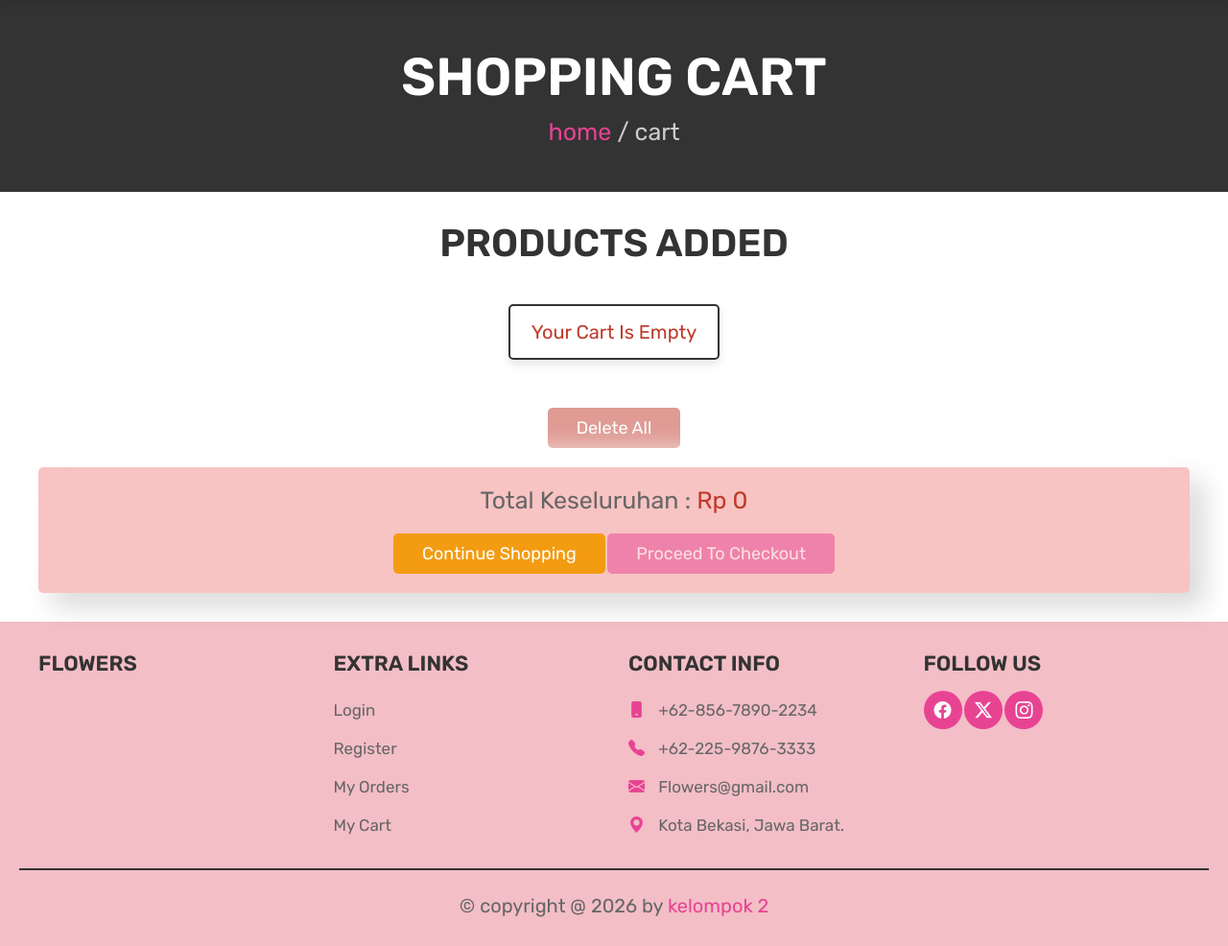
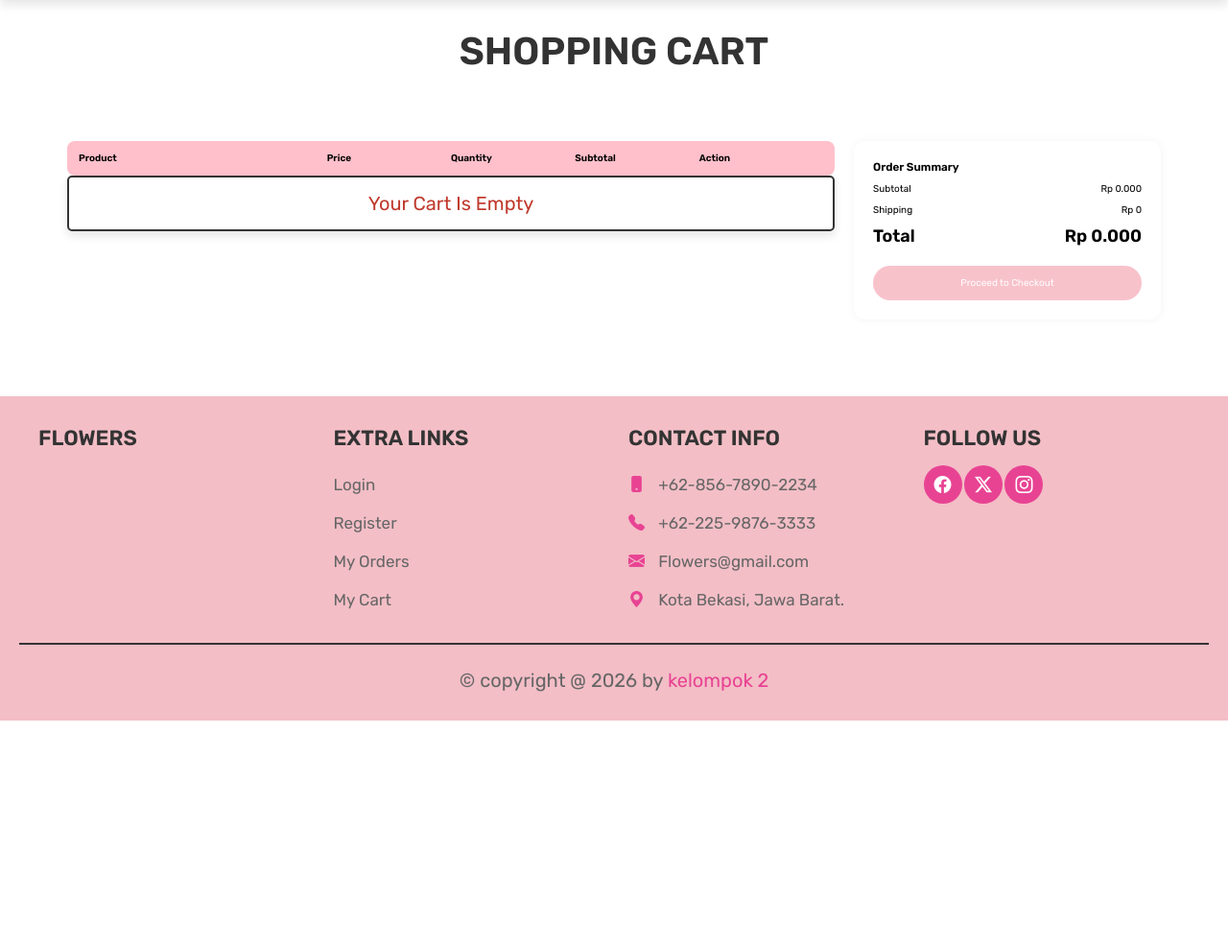
Before and after one commit to Novi35/flower-shop, a PHP site: page /cart.php in a window 1280 px wide. Shown: the part 68-1054 px from the top of the page at 96% size. After the commit the page ends 819 px from the top, so only its background shows below. Run offline with PHP 8.4, Linux system fonts and the light colour scheme; a user stored in the database is signed in; data comes from the database, SQL or seed files in the repository.

Commit message:
update cart

```diff
--- a/cart.php
+++ b/cart.php
@@ -38,7 +38,7 @@ if(isset($_POST['update_quantity'])){
    <meta name="viewport" content="width=device-width, initial-scale=1.0">
    <title>shopping cart</title>
 
-   <!-- icon  -->
+   <!-- font awesome cdn link  -->
    <link rel="stylesheet" href="https://cdn.jsdelivr.net/npm/bootstrap-icons/font/bootstrap-icons.css">
 
    <!-- custom admin css file link  -->
@@ -49,61 +49,93 @@ if(isset($_POST['update_quantity'])){
 
 <?php @include 'header.php'; ?>
 
-<section class="heading">
-    <h3>shopping cart</h3>
-    <p> <a href="home.php">home</a> / cart </p>
+<?php
+$grand_total = 0;
+$select_cart = mysqli_query($conn, "SELECT * FROM `cart` WHERE user_id = '$user_id'");
+?>
+
+<section class="shopping-cart">
+    <h1 class="title">shopping cart</h1>
+    <div class="cart-layout">
+        <div class="cart-left">
+            <div class="cart-header">
+            <span>Product</span>
+            <span>Price</span>
+            <span>Quantity</span>
+            <span>Subtotal</span>
+            <span>Action</span>
+            </div>
+
+            <?php if(mysqli_num_rows($select_cart) > 0){ ?>
+            <?php while($fetch_cart = mysqli_fetch_assoc($select_cart)){
+
+            $sub_total = $fetch_cart['price'] * $fetch_cart['quantity'];
+            $grand_total += $sub_total;
+            ?>
+
+            <form class="cart-item"
+                data-id="<?php echo $fetch_cart['id']; ?>"
+                data-price="<?php echo $fetch_cart['price']; ?>">
+
+            <div class="product">
+                <!-- <a href="cart.php?delete=<?php echo $fetch_cart['id']; ?>" class="remove">×</a> -->
+                <img src="flowers/<?php echo $fetch_cart['image']; ?>">
+                <h4><?php echo $fetch_cart['name']; ?></h4>
+            </div>
+
+            <div class="price">
+                Rp <?php echo $fetch_cart['price']; ?>.000
+            </div>
+
+            <div class="qty-wrapper">
+                <button type="button" class="qty-btn minus">−</button>
+                <input type="number" class="qty" value="<?php echo $fetch_cart['quantity']; ?>" min="1">
+                <button type="button" class="qty-btn plus">+</button>
+            </div>
+
+            <div class="subtotal">
+                Rp <span class="subtotal-value"><?php echo $sub_total; ?></span>.000
+            </div>
+
+             <div class="delete">
+                <a href="cart.php?delete=<?php echo $fetch_cart['id']; ?>" class="bi bi-trash"></a>
+            </div>
+
+            </form>
+
+            <?php } } else { ?>
+            <p class="empty">your cart is empty</p>
+            <?php } ?>
+
+        </div>
+
+        <!-- RIGHT -->
+        <div class="cart-right">
+            <h3>Order Summary</h3>
+
+            <div class="summary-row">
+                <span>Subtotal</span>
+                <span>Rp <span id="grand-total"><?php echo $grand_total; ?></span>.000</span>
+            </div>
+
+            <div class="summary-row">
+                <span>Shipping</span>
+                <span>Rp 0</span>
+            </div>
+
+            <div class="summary-row total">
+                <span>Total</span>
+                <span>Rp <span id="grand-total-final"><?php echo $grand_total; ?></span>.000</span>
+            </div>
+
+            <a href="checkout.php"
+                class="checkout-btn <?php echo ($grand_total > 0)?'':'disabled' ?>">
+                Proceed to Checkout
+            </a>
+        </div>
+    </div>
 </section>
 
-<section class="shopping-cart">
-    <h1 class="title">products added</h1>
-    <div class="box-container">
-
-    <?php
-        $grand_total = 0;
-        $select_cart = mysqli_query($conn, "SELECT * FROM `cart` WHERE user_id = '$user_id'") or die('query failed');
-        if(mysqli_num_rows($select_cart) > 0){
-            while($fetch_cart = mysqli_fetch_assoc($select_cart)){
-    ?>
-    <form action="" method="post" class="box">
-        <a href="cart.php?delete=<?php echo $fetch_cart['id']; ?>" class="fas fa-times" onclick="return confirm('delete this from cart?');"></a>
-        <img src="flowers/<?php echo $fetch_cart['image']; ?>" alt="" class="image">
-        <div class="name"><?php echo $fetch_cart['name']; ?></div>
-        <div class="price-qty">
-            <div class="price">Rp <?php echo $fetch_cart['price']; ?></div>
-            <div class="qty-wrapper">
-               <button type="button" class="qty-btn minus">−</button>
-               <input type="number" name="cart_quantity" value="<?php echo $fetch_cart['quantity']; ?>" min="1" class="qty">
-               <button type="button" class="qty-btn plus">+</button>
-            </div>
-         </div>
-            <input type="hidden" value="<?php echo $fetch_cart['id']; ?>" name="cart_id">
-        <div class="action-buttons">
-            <a href="view_page.php?pid=<?php echo $fetch_cart['pid']; ?>" class="btn detail-btn">Details</a>
-            <input type="submit" value="update" class="option-btn" name="update_quantity">
-        </div>
-        <div class="sub-total"> Sub-total : <span>Rp <?php echo $sub_total = ($fetch_cart['price'] * $fetch_cart['quantity']); ?></span>
-     </div>
-    </form>
-    <?php
-    $grand_total += $sub_total;
-        }
-    }else{
-        echo '<p class="empty">your cart is empty</p>';
-    }
-    ?>
-    </div>
-
-    <div class="more-btn">
-        <a href="cart.php?delete_all" class="delete-btn <?php echo ($grand_total > 1)?'':'disabled' ?>" onclick="return confirm('delete all from cart?');">delete all</a>
-    </div>
-
-    <div class="cart-total">
-        <p>Total Keseluruhan : <span>Rp <?php echo $grand_total; ?></span></p>
-        <a href="shop.php" class="option-btn">continue shopping</a>
-        <a href="checkout.php" class="btn  <?php echo ($grand_total > 1)?'':'disabled' ?>">proceed to checkout</a>
-    </div>
-
-</section>
 
 
 
@@ -112,7 +144,57 @@ if(isset($_POST['update_quantity'])){
 
 <?php @include 'footer.php'; ?>
 
+<script src="https://code.jquery.com/jquery-3.7.1.min.js"></script>
+
 <script src="js/script.js"></script>
+
+<script>
+$(document).on('click', '.qty-btn', function () {
+
+  let item = $(this).closest('.cart-item');
+  let qtyInput = item.find('.qty');
+  let price = parseInt(item.data('price'));
+  let cartId = item.data('id');
+
+  let qty = parseInt(qtyInput.val());
+
+  if ($(this).hasClass('plus')) {
+    qty++;
+  } else if ($(this).hasClass('minus') && qty > 1) {
+    qty--;
+  }
+
+  qtyInput.val(qty);
+
+  // update subtotal per item
+  let subtotal = price * qty;
+  item.find('.subtotal-value').text(subtotal);
+
+  // update grand total
+  updateGrandTotal();
+
+  // update database
+  $.ajax({
+    url: 'update_cart.php',
+    type: 'POST',
+    data: {
+      cart_id: cartId,
+      cart_quantity: qty
+    }
+  });
+
+});
+
+function updateGrandTotal() {
+  let total = 0;
+  $('.subtotal-value').each(function () {
+    total += parseInt($(this).text());
+  });
+  $('#grand-total, #grand-total-final').text(total);
+}
+</script>
+
+
 
 </body>
 </html>
--- a/css/style.css
+++ b/css/style.css
@@ -924,181 +924,120 @@ section{
 }
 
 
-.shopping-cart .box-container{
-   margin:0 auto;
-   display: grid;
-   grid-template-columns: repeat(auto-fit, 22rem);
-   gap: 5rem;
-   align-items: flex-start;
-   justify-content: center;
-   padding: 2rem;
+.cart-layout{
+  display: grid;
+  grid-template-columns: 2.5fr 1fr;
+  gap: 2rem;
+  padding: 5rem;
 }
 
-.shopping-cart .box-container .box{
-   background-color: #f6f6f4;
-   box-shadow:
-      -14px -14px 28px rgb(255, 255, 255),
-       14px  14px 28px rgba(0,0,0,0.16);
-   border-radius: .5rem;
-   padding:2rem;
-   text-align: flex-start;
-   position: relative;
-   height: auto;
+.qty-wrapper{
+  display: flex;
+  align-items: center;
+  gap: 2px;          /* jarak antar elemen */
 }
 
-.shopping-cart .box-container .box:hover{
-   transform: translateY(-4px);
-   box-shadow:
-      -14px -14px 28px rgba(255,255,255,1),
-       14px  14px 28px rgba(0,0,0,0.16);
+/* ANGKA */
+.qty{
+  width: 32px;
+  text-align: end;
+  border: none;
+  outline: none;
+  font-size: 1rem;
+  background: transparent;
 }
 
-.shopping-cart .box-container .box .image{
-   height: 100%;
-   width: 100%;
-   object-fit: cover;
+/* PLUS & MINUS */
+.qty-btn{
+  width: 20px;
+  height: 20px;
+  border-radius: 50%;
+  border: 1px solid #ccc;
+  background: #fff;
+  display: flex;
+  align-items: center;
+  justify-content: center;
+  cursor: pointer;
+  font-size: 18px;
+  font-weight: 600;
+  line-height: 1;
 }
 
-.shopping-cart .box-container .box .fa-times{
-   position: absolute;
-   top:1rem;
-   height: 4.5rem;
-   width: 4.5rem;
-   line-height: 4.3rem;
-   font-size: 2rem;
-   border-radius: .5rem;
+.qty-btn:hover{
+  background: #f2f2f2;
 }
 
-.shopping-cart .box-container .box .fa-times{
-   color:var(--red);
-}
-
-.shopping-cart .box-container .box .fa-times:hover{
-   transform: translateY(-4px);
-}
-
-.shopping-cart .box-container .box .name{
-   font-size: 2rem;
-   color:var(--black);
-   margin:1rem 0;
-}
-
-.shopping-cart .box-container .box .price-qty{
-   display: flex;
-   align-items: center;
-   justify-content: space-between;
-   gap: 1rem;
-   margin-top: .5rem;
-}
-
-.shopping-cart .box-container .box .price{
-   font-size: 1.8rem;
-   color:var(--black);
-   align-items: flex-start;
-}
-
-.shopping-cart .box-container .box .qty-btn{
-   width: 20px;
-   height: 20px;
-   background: #f5f5f5;
-   border: none;
-   cursor: pointer;
-   font-size: 1.4rem;
-   font-weight: 600;
-}
-
-.shopping-cart .box-container .box .qty-btn:hover{
-   background: #eee;
-}
-
-.shopping-cart .box-container .box .qty-wrapper{
-   display: flex;
-   align-items: center;
-   border: 1px solid #ddd;
-   border-radius: .6rem;
-   overflow: hidden;
-   width: 60px;
-}
-
-.shopping-cart .box-container .box .qty{
-   width: 30px;
-   text-align: center;
-   border: none;
-   outline: none;
-   font-size: 1.5rem;
+/* OPTIONAL: DISABLE MINUS */
+.qty-btn.minus:disabled{
+  opacity: .4;
+  cursor: not-allowed;
 }
 
 
-.shopping-cart .box-container .box .sub-total{
-   margin-top: 1.5rem;
-   font-size: 1.8rem;
-   color:var(--light-color);
+.cart-header,
+.cart-item{
+  display: grid;
+  grid-template-columns: 2fr 1fr 1fr 1fr 1fr;
+  align-items: center;
 }
 
-.shopping-cart .box-container .box .sub-total span{
-   color:var(--red);
+.cart-header{
+  background: pink;
+  padding: 12px;
+  font-weight: bold;
+  border-radius: 8px;
 }
 
-.shopping-cart .box-container .box .action-buttons{
-   display: flex;
-   align-items: flex-start;
-   gap: .5rem;
-   margin-top: 2rem;
+.cart-item{
+  padding: 15px 0;
+  border-bottom: 1px solid #eee;
 }
 
-.shopping-cart .box-container .box .action-buttons .btn,
-.shopping-cart .box-container .box .action-buttons input{
-   flex: 0 0 auto;
-   width: auto;
-   padding: .6rem;
-   font-size: 1.2rem;
+.product{
+  display: flex;
+  align-items: center;
+  gap: 12px;
 }
 
-.shopping-cart .box-container .box .detail-btn{
-   background: #f6f6f4;
-   color: var(--pink);
-   border: 1px solid var(--pink);
-   box-shadow: none;
+.product img{
+  width: 60px;
+  border-radius: 6px;
 }
 
-.shopping-cart .box-container .box .detail-btn:hover{
-   background: #f2f4f8;
+.bi-trash{
+  font-size: 20px;
+  text-decoration: none;
+  color: #333;
 }
 
-
-.shopping-cart .box-container .box .action-buttons{
-   display: flex;
-   gap: .5rem;
-   margin-top: 1.5rem;
+.cart-right{
+  background: #fff;
+  padding: 20px;
+  border-radius: 12px;
+  box-shadow: 0 0 10px rgba(0,0,0,.05);
+  height: fit-content;
 }
 
-.shopping-cart .box-container .box .action-buttons button{
-   flex: 0 0 auto;
+.summary-row{
+  display: flex;
+  justify-content: space-between;
+  margin: 10px 0;
 }
 
-.shopping-cart .cart-total{
-   max-width: 1200px;
-   margin:0 auto;
-   padding:2rem;
-   text-align: center;
-   border-radius: .5rem;
-   margin-top: 2rem;
-   background-color: #f8c3c3;
-   box-shadow:
-      -14px -14px 28px rgb(255, 255, 255),
-       14px  14px 28px rgba(0,0,0,0.16);
-   position: relative;
-   height: auto;
+.summary-row.total{
+  font-weight: bold;
+  font-size: 18px;
 }
 
-.shopping-cart .cart-total p{
-   font-size: 2.5rem;
-   color:var(--light-color);
-   margin-bottom: 1rem;
-}
-
-.shopping-cart .cart-total p span{
-   color:var(--red);
+.checkout-btn{
+  display: block;
+  text-align: center;
+  margin-top: 20px;
+  padding: 12px;
+  background: rgb(243, 135, 153);
+  color: #fff;
+  border-radius: 30px;
+  justify-content: flex-end;
 }
 
 .display-order{
```
Also changed, not shown: js/script.js (+16 -12 lines).
